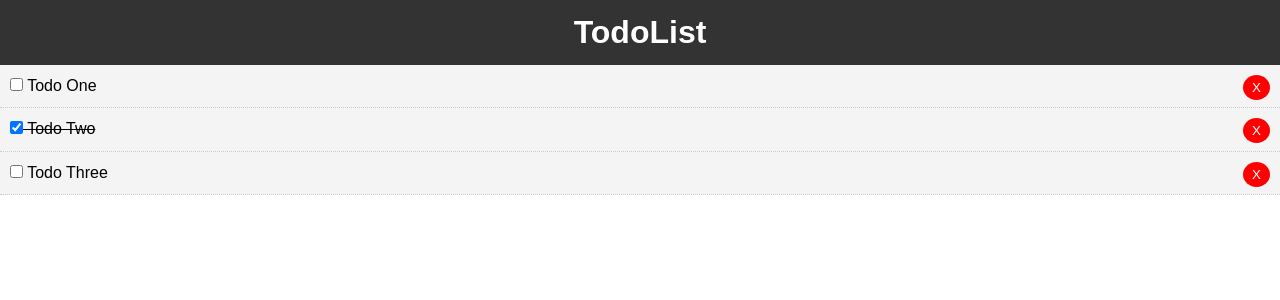
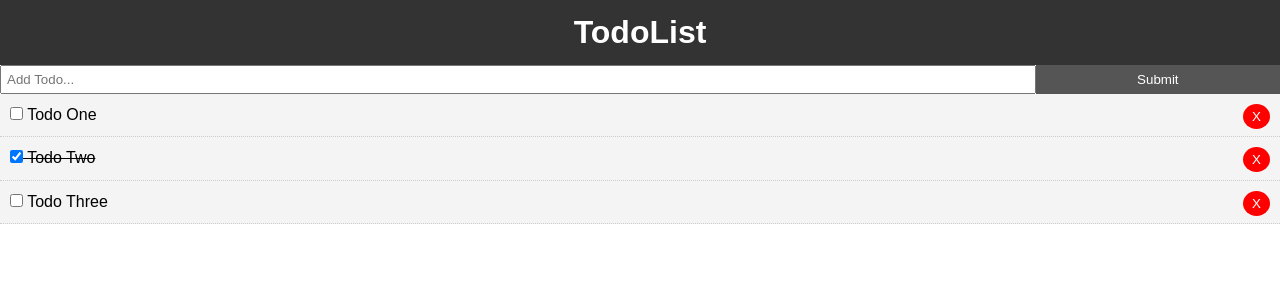
Before and after one commit to sserges/vue_todo_list, a Vue app: page / in a window 1280 px wide. Shown: the top 300 px of the page. Built offline with nearby package versions, Linux system fonts and the light colour scheme.

Commit message:
addTodo method added

```diff
--- a/package.json
+++ b/package.json
@@ -9,6 +9,7 @@
   },
   "dependencies": {
     "core-js": "^3.6.5",
+    "uuid": "^8.3.0",
     "vue": "^3.0.0-0"
   },
   "devDependencies": {
--- a/src/App.vue
+++ b/src/App.vue
@@ -1,36 +1,39 @@
 <template>
   <div id="app">
     <Header />
+    <AddTodo v-on:add-todo="addTodo" />
     <Todos v-bind:todos="todos" v-on:del-todo="deleteTodo" />
   </div>
 </template>
 
 <script>
-import Header from "./components/layout/Header";
-import Todos from "./components/Todos";
+import Header from './components/layout/Header';
+import Todos from './components/Todos';
+import AddTodo from './components/AddTodo';
 
 export default {
-  name: "App",
+  name: 'App',
   components: {
     Header,
     Todos,
+    AddTodo,
   },
   data() {
     return {
       todos: [
         {
           id: 1,
-          title: "Todo One",
+          title: 'Todo One',
           completed: false,
         },
         {
           id: 2,
-          title: "Todo Two",
+          title: 'Todo Two',
           completed: true,
         },
         {
           id: 3,
-          title: "Todo Three",
+          title: 'Todo Three',
           completed: false,
         },
       ],
@@ -39,6 +42,9 @@
   methods: {
     deleteTodo(id) {
       this.todos = this.todos.filter((todo) => todo.id !== id);
+    },
+    addTodo(newTodo) {
+      this.todos = [...this.todos, newTodo];
     },
   },
 };
@@ -55,4 +61,16 @@
   font-family: Arial, Helvetica, sans-serif;
   line-height: 1.4;
 }
+
+.btn {
+  display: inline-block;
+  border: none;
+  background: #555;
+  color: #fff;
+  padding: 7px 20px;
+  cursor: pointer;
+}
+.btn:hover {
+  background: #666;
+}
 </style>
--- /dev/null
+++ b/src/components/AddTodo.vue
@@ -0,0 +1,53 @@
+<template>
+  <div>
+    <form method="POST" @submit="addTodo">
+      <input
+        type="text"
+        name="title"
+        v-model="title"
+        placeholder="Add Todo..."
+      />
+      <input type="submit" value="Submit" class="btn" />
+    </form>
+  </div>
+</template>
+
+<script>
+import { v4 as uuidv4 } from 'uuid';
+
+export default {
+  name: 'AddTodo',
+  data() {
+    return {
+      title: '',
+    };
+  },
+  methods: {
+    addTodo(e) {
+      e.preventDefault();
+      const newTodo = {
+        id: uuidv4(),
+        title: this.title,
+        completed: false,
+      };
+      // Send up to parent
+      this.$emit('add-todo', newTodo);
+
+      this.title = '';
+    },
+  },
+};
+</script>
+
+<style scoped>
+form {
+  display: flex;
+}
+input[type='text'] {
+  flex: 10;
+  padding: 5px;
+}
+input[type='submit'] {
+  flex: 2;
+}
+</style>
```
Also changed, not shown: 1 other file (tests, documents, lock files or other folders).
